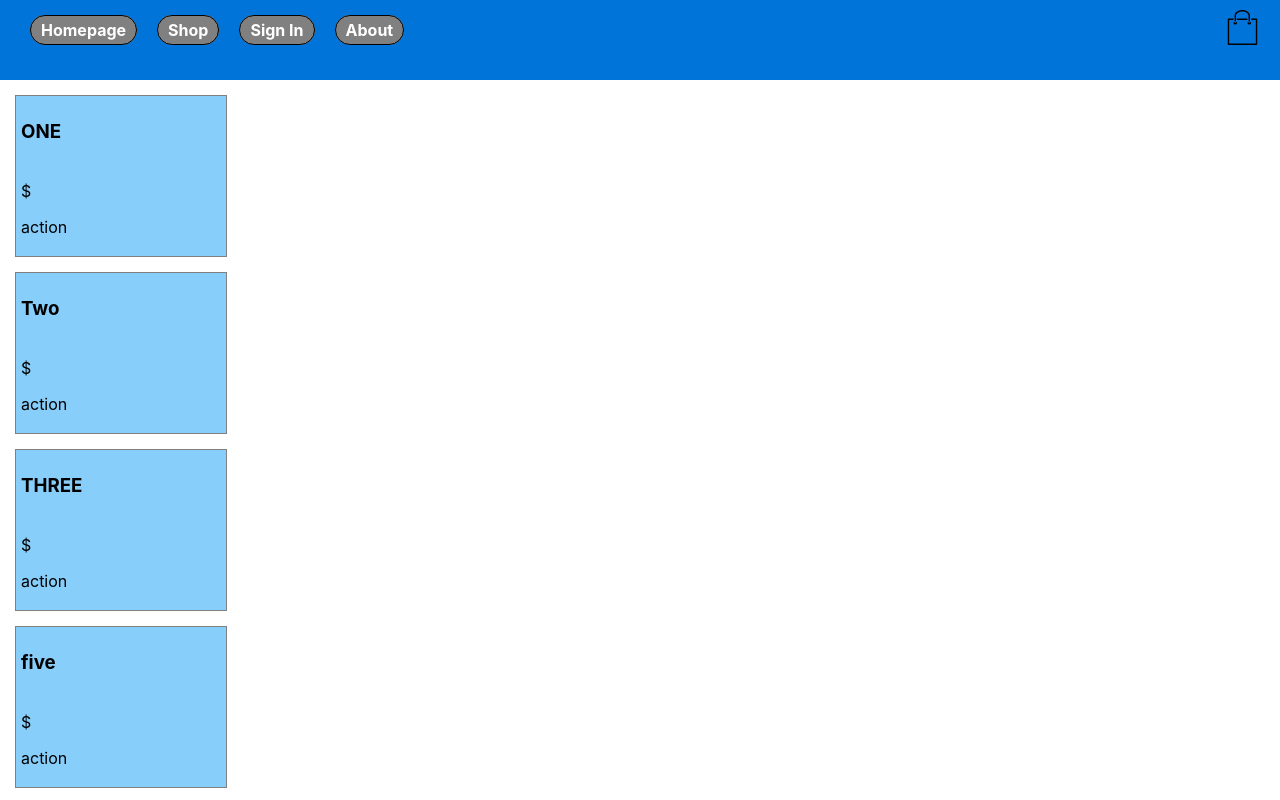
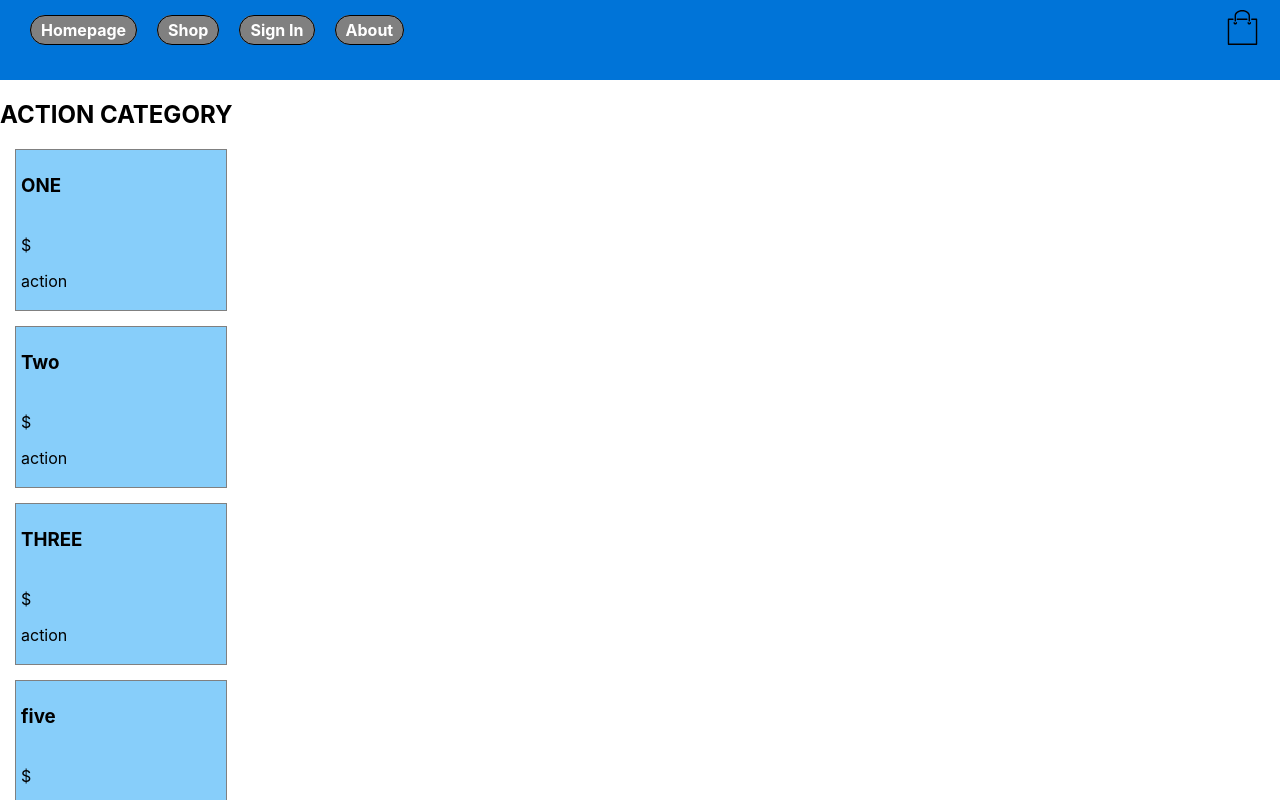
Before and after one commit to philip993/book-store, a React (Create React App) app: page /shop/action in a window 1280 px wide. Shown: the top 800 px of the page. Built offline with nearby package versions, Linux system fonts and the light colour scheme.

Commit message:
70. finished categories

```diff
--- a/src/assets/BOOKS_DATA.js
+++ b/src/assets/BOOKS_DATA.js
@@ -31,7 +31,7 @@ const BOOKS_DATA = [
     title: "Four",
     info: "something",
     price: 18,
-    category: "history",
+    category: "mistery",
     isTrending: true,
     onSale: true
   },
@@ -58,8 +58,26 @@ const BOOKS_DATA = [
     title: "seven",
     info: "something",
     price: 15,
-    category: "action",
+    category: "history",
     isTrending: true,
+    onSale: false
+  },
+  {
+    id: 17,
+    title: "eight",
+    info: "something",
+    price: 16,
+    category: "thriller",
+    isTrending: false,
+    onSale: false
+  },
+  {
+    id: 17,
+    title: "eight",
+    info: "something",
+    price: 16,
+    category: "mistery",
+    isTrending: false,
     onSale: false
   }
 ];
--- a/src/components/app/App.js
+++ b/src/components/app/App.js
@@ -9,6 +9,10 @@ import "./App.css";
 import Shop from "../../pages/shop/shop";
 import Action from "../../pages/action/action";
 import History from "../../pages/history/history";
+import Romance from "../../pages/romance/romance";
+import Thriller from "../../pages/thriller/thriller";
+import Comedy from "../../pages/comedy/comedy";
+import Mistery from "../../pages/mistery/mistery";
 
 class App extends React.Component {
   render() {
@@ -20,6 +24,10 @@ class App extends React.Component {
           <Route exact path="/shop" component={Shop}></Route>
           <Route exact path="/shop/action" component={Action}></Route>
           <Route exact path="/shop/history" component={History}></Route>
+          <Route exact path="/shop/romance" component={Romance}></Route>
+          <Route exact path="/shop/thriller" component={Thriller}></Route>
+          <Route exact path="/shop/comedy" component={Comedy}></Route>
+          <Route exact path="/shop/mistery" component={Mistery}></Route>
         </Switch>
         <Footer />
       </div>
--- a/src/pages/action/action.jsx
+++ b/src/pages/action/action.jsx
@@ -5,6 +5,7 @@ import Book from "../../components/book/book";
 
 const Action = props => (
   <div className="acton">
+    <h2>ACTION CATEGORY</h2>
     {BOOKS_DATA.filter(b => b.category === "action").map(item =>
       item.category === "action" ? (
         <Book key={item.id} title={item.title} category={item.category} />
--- /dev/null
+++ b/src/pages/comedy/comedy.jsx
@@ -0,0 +1,19 @@
+import React from "react";
+import BOOKS_DATA from "../../assets/BOOKS_DATA";
+import Book from "../../components/book/book";
+import Information from "../../components/information/information";
+
+const Comedy = props => {
+  const comedyBooks = BOOKS_DATA.filter(book => book.category === "comedy").map(
+    ({ id, ...otherProps }) => <Book key={id} {...otherProps} />
+  );
+
+  return (
+    <div className="comedy">
+      <h2>COMEDY CATEGORY</h2>
+      {comedyBooks ? comedyBooks : <Information />}
+    </div>
+  );
+};
+
+export default Comedy;
--- a/src/pages/history/history.jsx
+++ b/src/pages/history/history.jsx
@@ -1,17 +1,18 @@
 import React from "react";
 import BOOKS_DATA from "../../assets/BOOKS_DATA";
 import Book from "../../components/book/book";
+import Information from "../../components/information/information";
 
-const History = () => (
-  <div className="history">
-    {BOOKS_DATA.filter(b => b.category === "history").map(item =>
-      item.category === "history" ? (
-        <Book key={item.id} title={item.title} category={item.category} />
-      ) : (
-        "THERE ARENT ANY BOOKS IN THIS CATEGORY YET."
-      )
-    )}
-  </div>
-);
+const History = () => {
+  const historyBooks = BOOKS_DATA.filter(
+    book => book.category === "history"
+  ).map(({ id, ...otherProps }) => <Book key={id} {...otherProps} />);
+  return (
+    <div className="history">
+      <h2>HISTORY CATEGORY</h2>
+      {historyBooks ? historyBooks : <Information />}
+    </div>
+  );
+};
 
 export default History;
--- /dev/null
+++ b/src/pages/mistery/mistery.jsx
@@ -0,0 +1,17 @@
+import React from "react";
+import BOOKS_DATA from "../../assets/BOOKS_DATA";
+import Book from "../../components/book/book";
+
+const Mistery = () => {
+  const misteryBooks = BOOKS_DATA.filter(
+    book => book.category === "mistery"
+  ).map(({ id, ...otherProps }) => <Book key={id} {...otherProps} />);
+  return (
+    <div className="mistery">
+      <h2>MISTERY CATEGORY</h2>
+      {misteryBooks}
+    </div>
+  );
+};
+
+export default Mistery;
--- /dev/null
+++ b/src/pages/romance/romance.jsx
@@ -0,0 +1,26 @@
+import React from "react";
+import BOOKS_DATA from "../../assets/BOOKS_DATA";
+import Book from "../../components/book/book";
+import Information from "../../components/information/information";
+
+const Romance = props => {
+  const romanceBooks = BOOKS_DATA.filter(
+    book => book.category === "romance"
+  ).map(book => (
+    <Book
+      key={book.id}
+      title={book.title}
+      category={book.category}
+      price={book.price}
+    />
+  ));
+
+  return (
+    <div className="romance">
+      <h2>ROMANCE CATEGORY</h2>
+      {romanceBooks ? romanceBooks : <Information />}
+    </div>
+  );
+};
+
+export default Romance;
--- /dev/null
+++ b/src/pages/thriller/thriller.jsx
@@ -0,0 +1,20 @@
+import React from "react";
+
+import Book from "../../components/book/book";
+import BOOKS_DATA from "../../assets/BOOKS_DATA";
+import Information from "../../components/information/information";
+
+const Thriller = props => {
+  const thrillerBooks = BOOKS_DATA.filter(
+    book => book.category === "thriller"
+  ).map(({ id, ...otherProps }) => <Book key={id} {...otherProps} />);
+
+  return (
+    <div className="thriller">
+      <h2>THRILLER CATEGORY</h2>
+      {thrillerBooks ? thrillerBooks : <Information />}
+    </div>
+  );
+};
+
+export default Thriller;
```
